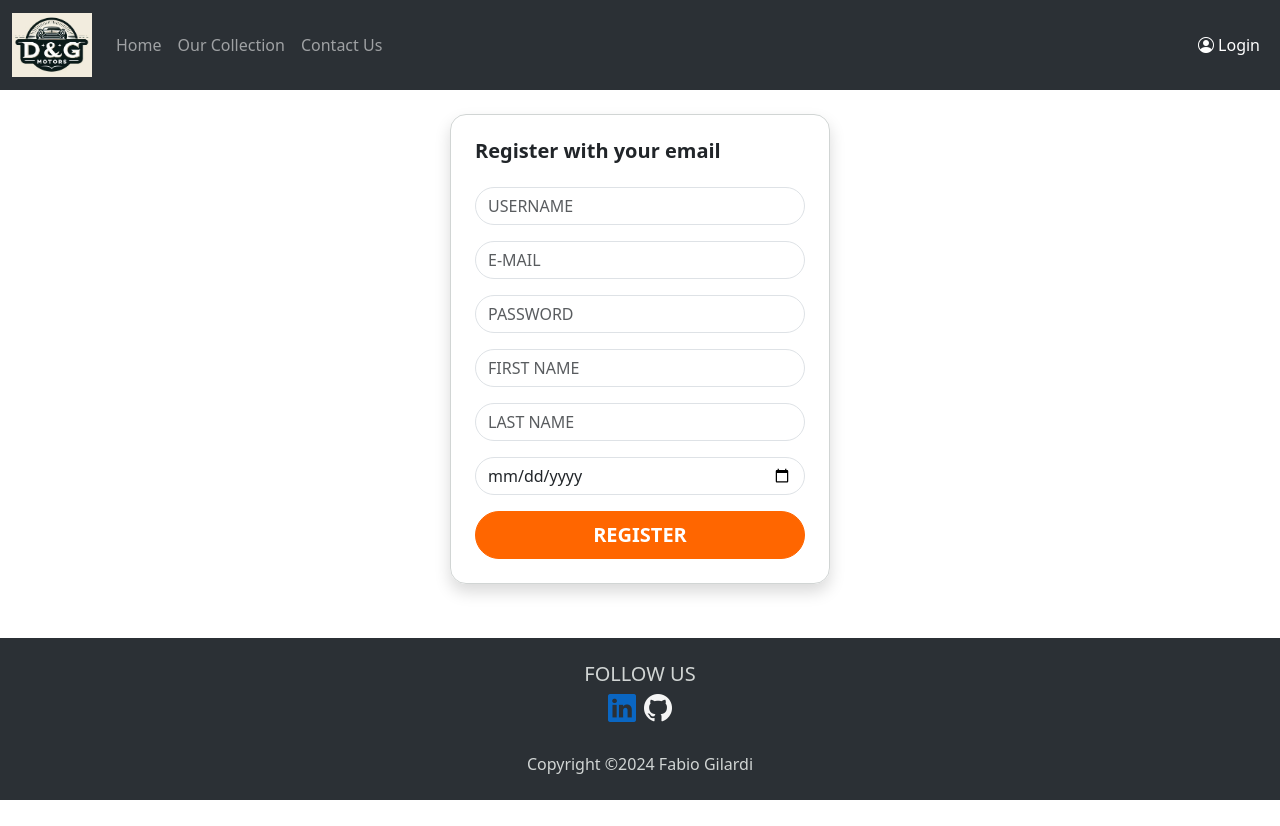
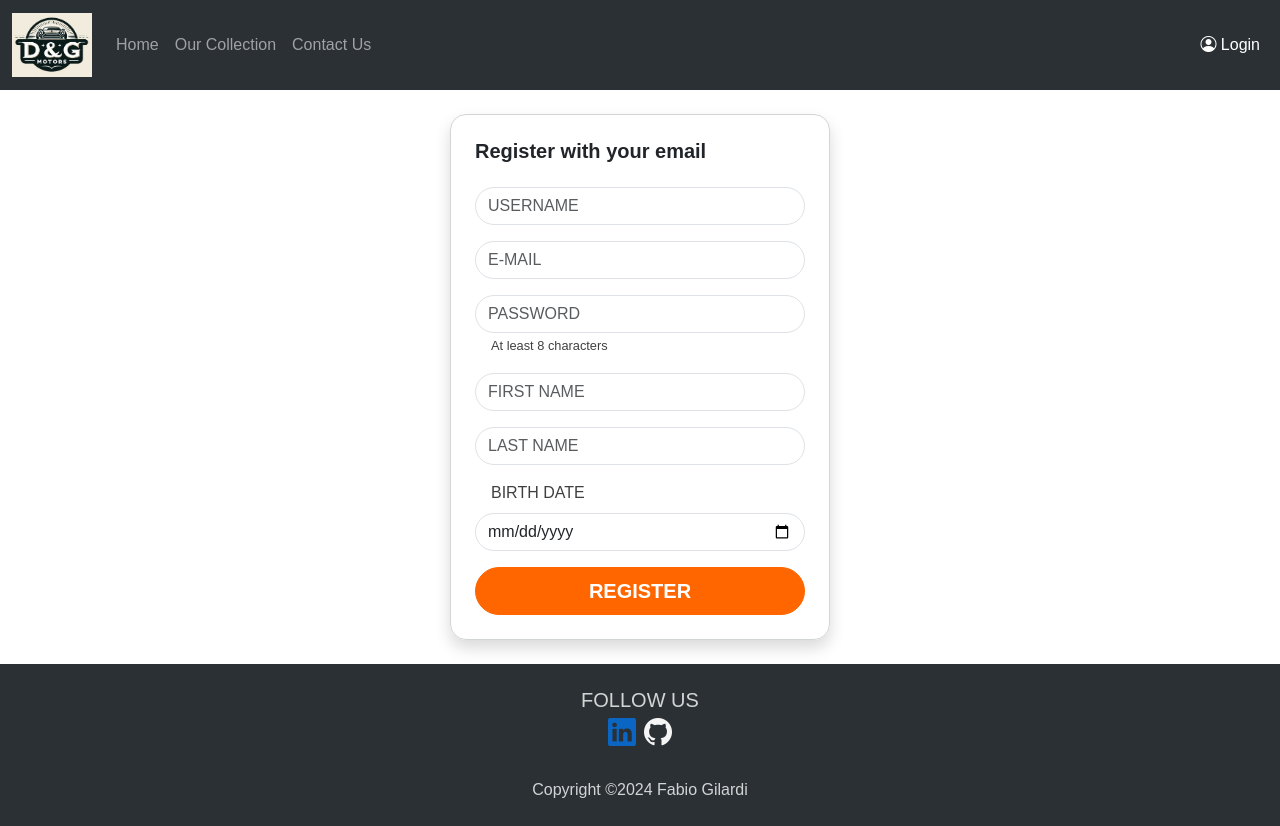
Before and after one commit to FabioGilardi/CapstoneFe, a React (Vite) app: page /register in a window 1280 px wide. Before the commit the page ends 800 px from the top, so only its background shows below. Built offline with nearby package versions, Linux system fonts and the light colour scheme.

Commit message:
registerPage fixed

```diff
--- a/src/components/RegisterPage.jsx
+++ b/src/components/RegisterPage.jsx
@@ -124,6 +124,9 @@ const RegisterPage = () => {
                       handleChange(e, "password");
                     }}
                   />
+                  <Form.Label className="text-black ms-3 mb-0 small opacity-75">
+                    At least 8 characters
+                  </Form.Label>
                 </Form.Group>
                 <Form.Group className="mb-3">
                   <Form.Control
@@ -150,6 +153,9 @@ const RegisterPage = () => {
                   />
                 </Form.Group>
                 <Form.Group className="mb-3">
+                  <Form.Label className="text-black ms-3 opacity-75">
+                    BIRTH DATE
+                  </Form.Label>
                   <Form.Control
                     className="border rounded-pill"
                     type="date"
--- a/src/style/style.scss
+++ b/src/style/style.scss
@@ -5,8 +5,15 @@ $secondary: #d1d5d4;
 $tertiray: #b3b3b2;
 
 // CSS
+@font-face {
+  font-family: "Montserrat";
+  src: url("https://fonts.googleapis.com/css2?family=Montserrat:ital,wght@0,100..900;1,100..900&display=swap");
+}
 
-// PER IL FOOTER A BORDO PAGINA
+body {
+  font-family: "Montserrat", sans-serif !important;
+}
+
 html,
 body,
 #root {
@@ -35,5 +42,9 @@ body,
   color: #ff6600;
 }
 
+.small {
+  font-size: 0.8rem !important;
+}
+
 // Import BS
 @import "../../node_modules/bootstrap/scss/bootstrap.scss";
```
Also changed, not shown: src/style/style.css, 1 other file (tests, documents, lock files or other folders).
